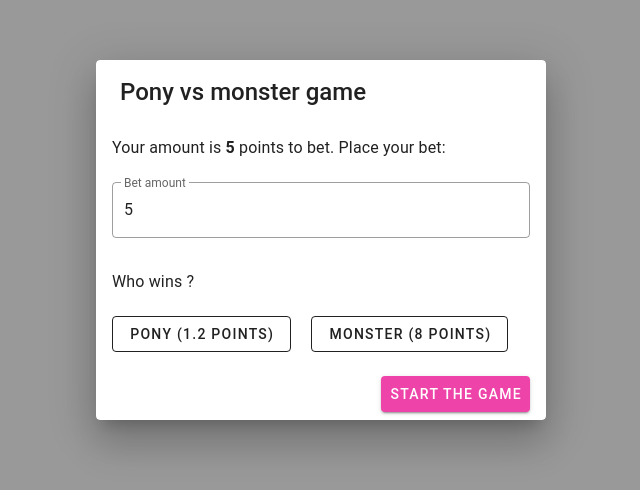
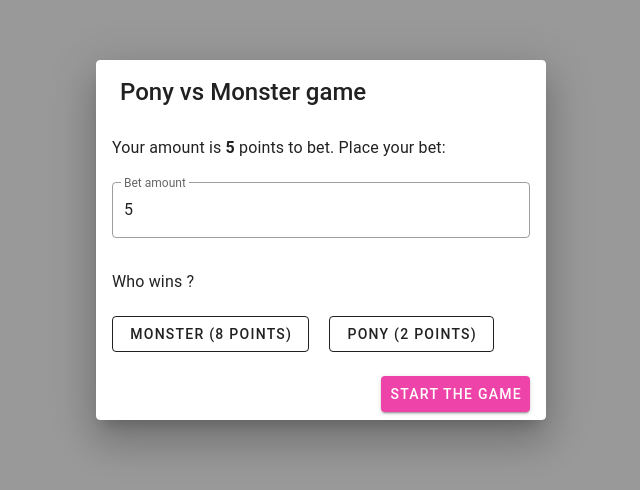
Before and after one commit to Rolanddoda/pony-challenge, a Vue app: page / in a window 1280 px wide. Shown: the part 160-650 px from the top of the page, without its empty margins (319-959 px from the left). Built offline with nearby package versions, Linux system fonts and the light colour scheme; a small style sheet from the web is missing.

Commit message:
Change rules of the game

```diff
--- a/src/components/GameOverDialog.vue
+++ b/src/components/GameOverDialog.vue
@@ -1,5 +1,5 @@
 <template>
-  <v-dialog v-model="dialog" persistent max-width="290">
+  <v-dialog v-model="dialog" persistent max-width="370">
     <v-card>
       <v-card-title class="headline">
         <h2 v-if="userWon">You won!!!</h2>
@@ -7,6 +7,7 @@
       </v-card-title>
 
       <v-card-text>
+        <h3 v-if="apiBug">It's not your fault. Trustpilot api has a bug.</h3>
         <h3>
           Your new amount is <b>{{ amount }}</b>
         </h3>
@@ -28,7 +29,8 @@ import { amount, bet, changeAmount, whoWins, ponyBet, monsterBet } from '@/funct
 export default {
   props: {
     value: Boolean,
-    ponyWon: Boolean
+    ponyWon: Boolean,
+    apiBug: Boolean
   },
 
   computed: {
@@ -57,7 +59,7 @@ export default {
     dialog() {
       if (this.ponyWon && this.whoWins === 'pony') this.onNewAmount(this.ponyBet * this.bet + this.amount)
       else if (!this.ponyWon && this.whoWins === 'monster') this.onNewAmount(this.monsterBet * this.bet + this.amount)
-      else this.onNewAmount(this.amount - this.bet)
+      else this.onNewAmount(0)
     }
   },
 
--- a/src/components/Maze.vue
+++ b/src/components/Maze.vue
@@ -1,6 +1,6 @@
 <template>
   <div class="game fill-height pa-2">
-    <GameOverDialog :pony-won="won" v-model="dialog" @new-game="$emit('new-game')" />
+    <GameOverDialog :api-bug="apiBug" :pony-won="won" v-model="dialog" @new-game="$emit('new-game')" />
 
     <div class="maze fill-height" :style="{ '--cols': cols, '--rows': rows }" v-if="data">
       <div
@@ -60,7 +60,8 @@ export default {
     pony: null,
     ponyPathPos: 1,
     dialog: false,
-    won: false
+    won: false,
+    apiBug: false
   }),
 
   computed: {
@@ -94,6 +95,7 @@ export default {
       if (pos !== this.data['end-point'][0] && data.state === 'active') {
         setTimeout(() => this.play(), 300)
       } else {
+        if (data.state === 'over' && pos !== this.data['end-point'][0]) this.apiBug = true
         this.dialog = true
       }
     },
--- a/src/components/NewGameDialog.vue
+++ b/src/components/NewGameDialog.vue
@@ -12,7 +12,7 @@
 
     <v-card>
       <v-card-title class="headline">
-        Pony vs monster game
+        Pony vs Monster game
       </v-card-title>
 
       <ValidationObserver ref="validationObserver">
@@ -41,24 +41,26 @@
             </div>
 
             <v-btn
+              :outlined="!whoWins || whoWins !== 'monster'"
+              :color="whoWins === 'monster' ? 'accent' : null"
+              @click="changeWhoWins('monster')"
+            >
+              Monster ({{ monsterBet }} points)
+            </v-btn>
+
+            <v-btn
               :outlined="!whoWins || whoWins !== 'pony'"
               :color="whoWins === 'pony' ? 'accent' : null"
+              class="ml-5"
               @click="changeWhoWins('pony')"
             >
               Pony ({{ ponyBet }} points)
             </v-btn>
 
-            <v-btn
-              :outlined="!whoWins || whoWins !== 'monster'"
-              :color="whoWins === 'monster' ? 'accent' : null"
-              class="ml-5"
-              @click="changeWhoWins('monster')"
-            >
-              Monster ({{ monsterBet }} points)
-            </v-btn>
-
             <div v-if="whoWins" class="text-subtitle-1 mt-5">
-              If you win, your amount will become <b>{{ betToWin + userAmount }}</b>
+              If you win, your amount will become <b>{{ betToWin + userAmount }}</b> <br />
+              If you lose, your amount will become <b>0</b>. <br />
+              How many points can you get without losing ?
             </div>
 
             <div v-if="!!winnerChosenError" class="error--text v-messages ml-3">
@@ -169,9 +171,7 @@ export default {
   watch: {
     mazeId: {
       handler() {
-        const ponyBet = [1.2, 1.3, 1.5, 2]
-
-        this.changePonyBet(ponyBet[randomInteger(0, 3)])
+        this.changePonyBet(randomInteger(2, 4))
         this.changeMonsterBet(randomInteger(5, 8))
       },
       immediate: true
```
